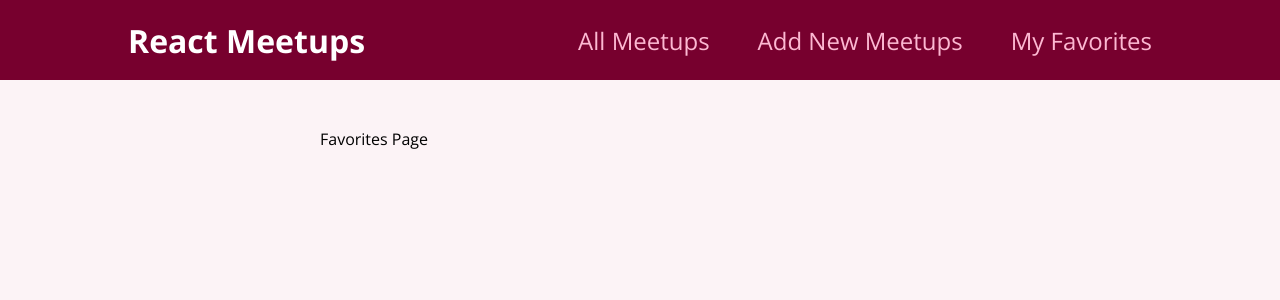
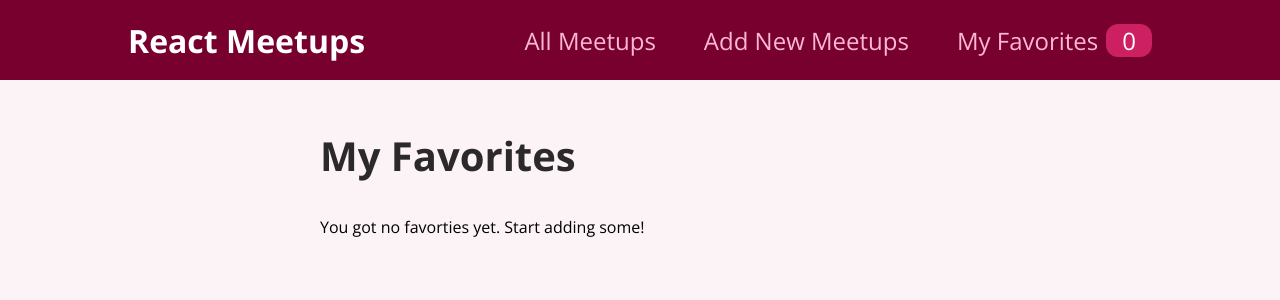
Before and after one commit to Kishanr7/react-meetup-app, a React (Create React App) app: page /favorites in a window 1280 px wide. Shown: the top 300 px of the page. Built offline with nearby package versions, Linux system fonts and the light colour scheme.

Commit message:
Added Favorites counter in main navigation

```diff
--- a/src/components/layout/MainNavigation.js
+++ b/src/components/layout/MainNavigation.js
@@ -1,21 +1,30 @@
+import { useContext } from "react";
 import { Link } from "react-router-dom";
 
-import classes from './MainNavigation.module.css';
+import classes from "./MainNavigation.module.css";
+import FavoritesContext from "../../store/favorites-context";
 
 function MainNavigation() {
+  const favoritesCtx = useContext(FavoritesContext);
+
   return (
     <header className={classes.header}>
       <div className={classes.logo}> React Meetups </div>
       <nav>
         <ul>
           <li>
-                        <Link to='/'>All Meetups</Link>
+            <Link to="/">All Meetups</Link>
           </li>
           <li>
-                        <Link to='/new-meetup'> Add New Meetups</Link>
+            <Link to="/new-meetup"> Add New Meetups</Link>
           </li>
           <li>
-                        <Link to='/favorites'>My Favorites</Link>
+            <Link to="/favorites">
+              My Favorites
+              <span className={classes.badge}>
+                {favoritesCtx.totalFavorites}
+              </span>
+            </Link>
           </li>
         </ul>
       </nav>
--- a/src/pages/Favorites.js
+++ b/src/pages/Favorites.js
@@ -1,5 +1,25 @@
+import { useContext } from "react";
+
+import FavoritesContext from "../store/favorites-context";
+import MeetupList from "../components/meetups/MeetupList";
+
 function FavoritesPage() {
-    return <div>Favorites Page</div>;
+  const favoritesCtx = useContext(FavoritesContext);
+
+  let content;
+
+  if (favoritesCtx.totalFavorites === 0) {
+    content = <p>You got no favorties yet. Start adding some!</p>
+  } else {
+    content = <MeetupList meetups={favoritesCtx.favorites} />
+  }
+
+  return (
+    <section>
+      <h1>My Favorites</h1>
+      {content}
+    </section>
+  );
 }
 
 export default FavoritesPage;
```
Lines whose indentation alone changed are shown as unchanged.
